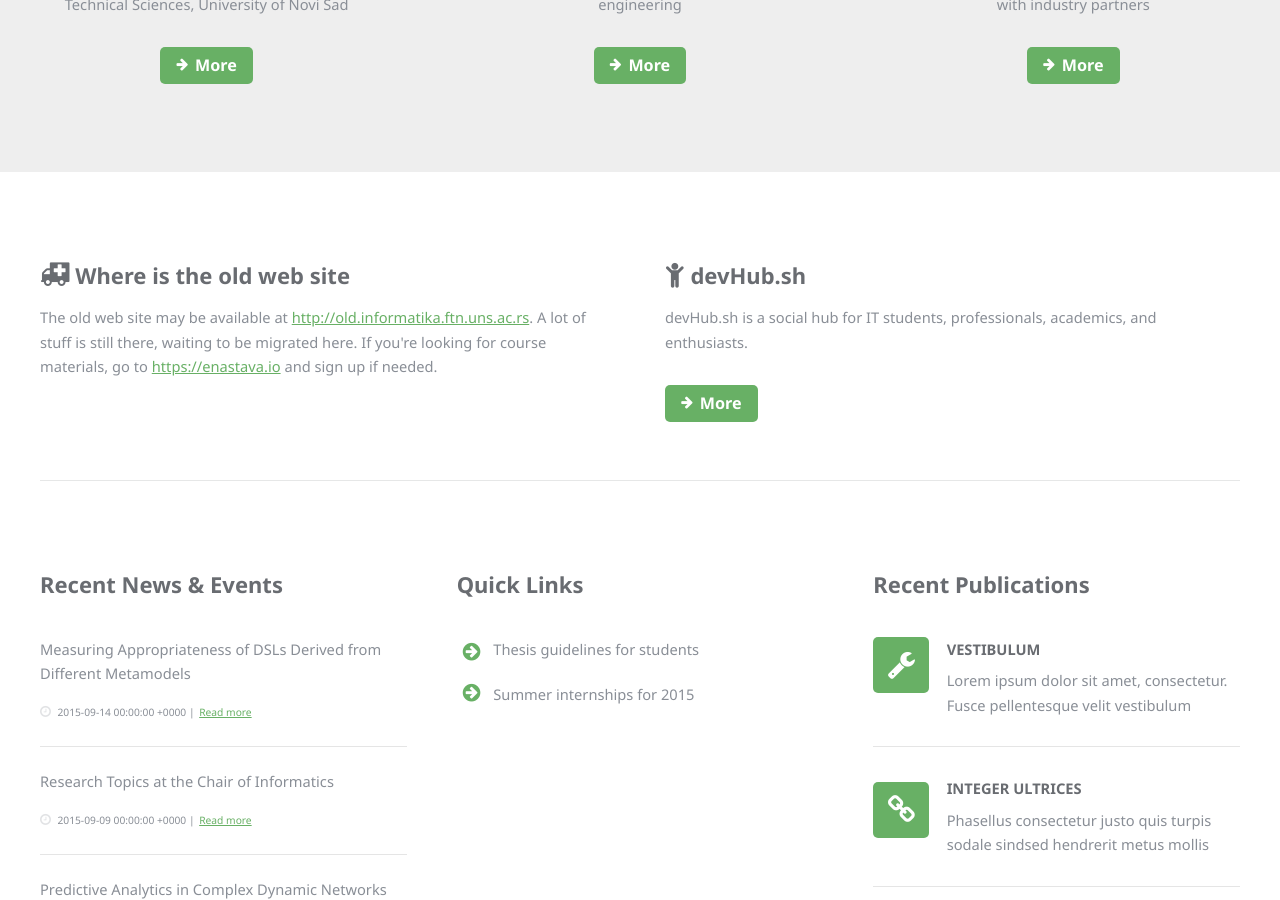
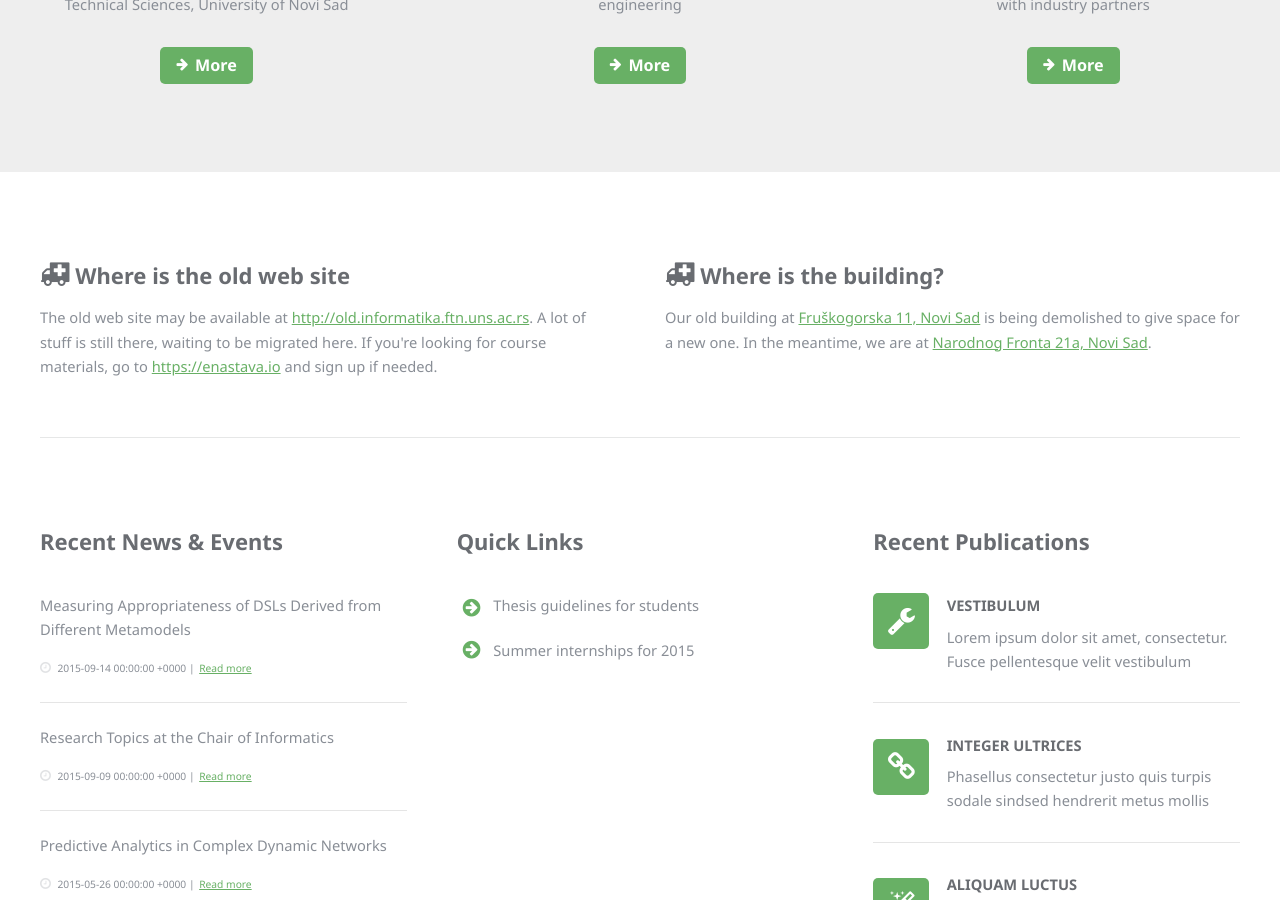
Before and after one commit to unsftn/informatika, a Jekyll site: the page built from index.html, in a window 1280 px wide and 900 px high, scrolled down 1135 px. Built offline with Jekyll 4.4.1, drawn with Linux system fonts in a browser that asks for light colours.

Commit message:
Dodato obavestenje o rusenju TMD-a i nasoj novoj lokaciji.

```diff
--- a/_layouts/home.html
+++ b/_layouts/home.html
@@ -53,11 +53,17 @@
 
           <div class="6u 12u(mobile)">
             <section>
+              <!--
               <header>
                 <h2><span class="icon fa-child"></span> devHub.sh</h2>
               </header>
               <p>devHub.sh is a social hub for IT students, professionals, academics, and enthusiasts.</p>
               <a href="http://devhub.sh" class="icon fa-arrow-right button">More</a>
+              -->
+              <header>
+                <h2><span class="icon fa-ambulance right"></span> Where is the building?</h2>
+              </header>
+              <p>Our old building at <a href="https://www.google.com/maps/place//@45.2445086,19.8477137,19z/data=!4m2!3m1!1s0x0000000000000000:0x4a4e31a14698c23b">Fruškogorska 11, Novi Sad</a> is being demolished to give space for a new one. In the meantime, we are at <a href="https://www.google.com/maps/place/%D0%A4%D0%A2%D0%9D-%D0%A1%D0%98%D0%98%D0%A2/@45.2397092,19.8376759,19.89z/data=!4m5!1m2!3m1!1s0x0000000000000000:0x4a4e31a14698c23b!3m1!1s0x0000000000000000:0x79940bd3b2cc0561">Narodnog Fronta 21a, Novi Sad</a>.</p>
             </section>
           </div>
 
```
